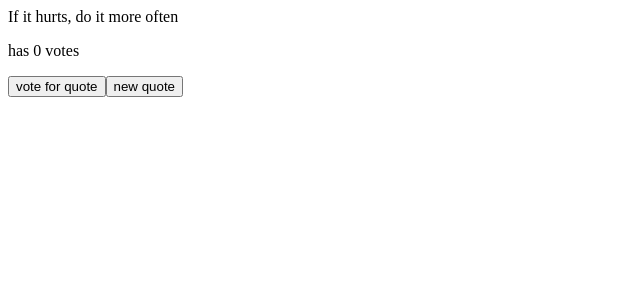
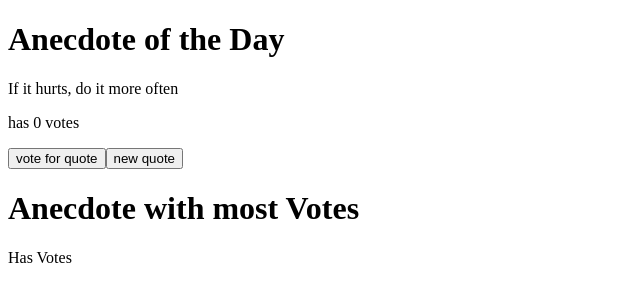
Before and after one commit to burneverything1/FullStackOpen-part1, a React (Create React App) app: page / in a window 1280 px wide. Shown: the top 302 px of the page, without its empty margins (0-640 px from the left). Built offline with nearby package versions, Linux system fonts and the light colour scheme.

Commit message:
part 1.14

```diff
--- a/src/App.js
+++ b/src/App.js
@@ -1,4 +1,13 @@
 import React, { useState } from 'react'
+
+const DisplayQuote = ({anecdote, votes}) => {
+  return (
+    <div>
+      {anecdote}
+      <p>Has {votes} Votes</p>
+    </div>
+  )
+}
 
 const App = () => {
   const anecdotes = [
@@ -24,14 +33,27 @@ const App = () => {
     setVote(voteCopy)
   }
 
+  let highVote = 0
+  let highQuote = null
+  for (let i = 0; i < voteArray.length; i++){
+    if (voteArray[i] > highVote) {
+      highQuote = i
+    }
+  }
+
   return (
     <div>
+      <h1>Anecdote of the Day</h1>
       {anecdotes[selected]}
       <div>
         <p>has {voteArray[selected]} votes</p>
         <button onClick={voteHandler}>vote for quote</button>
         <button onClick={newHandler}>new quote</button>
       </div>
+      <div>
+        <h1>Anecdote with most Votes</h1>
+        <DisplayQuote anecdote={anecdotes[highQuote]} votes={voteArray[highQuote]}/>
+      </div>
     </div>
   )
 }
```
